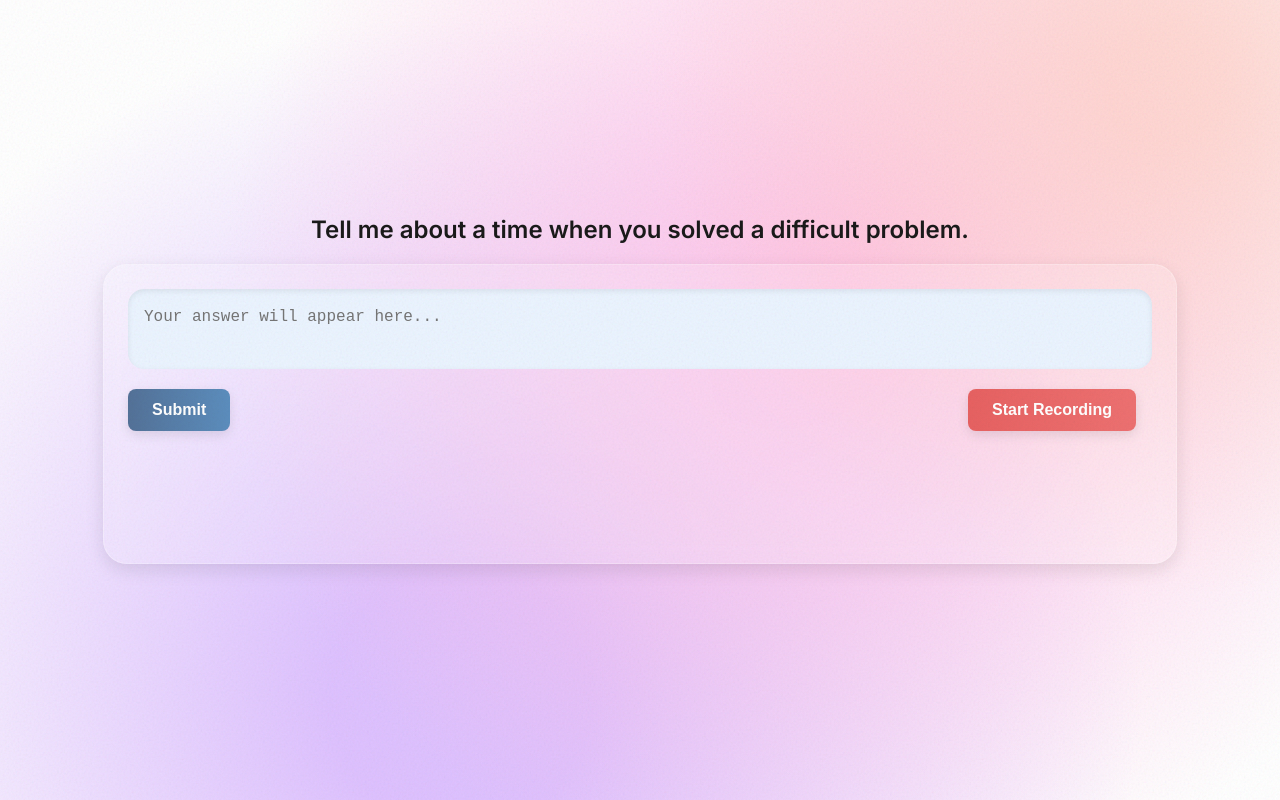
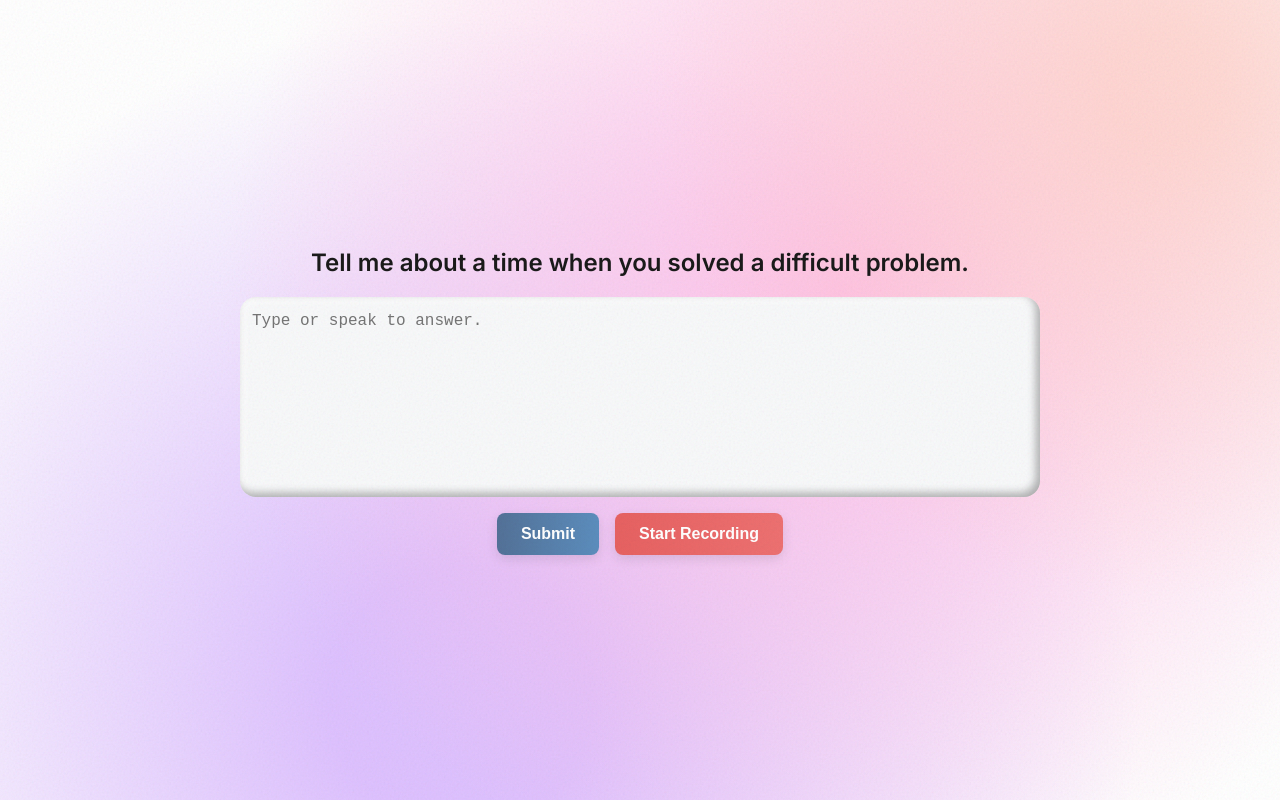
Before and after one commit to WindowsDotExe/HackED2025, a React (Create React App) app in the folder frontend/my-react-app/: page /ChatBot in a window 1280 px wide. Built offline with nearby package versions, Linux system fonts and the light colour scheme.

Commit message:
made changes to chatbot css

```diff
--- a/frontend/my-react-app/src/Pages/ChatBot.jsx
+++ b/frontend/my-react-app/src/Pages/ChatBot.jsx
@@ -6,10 +6,9 @@ import React, { useState, useEffect, useRef } from "react"
 const ChatBot = () => {
   const [userInput, setUserInput] = useState("")
   const [aiQuestion, setAiQuestion] = useState("")
-  const [feedback, setFeedback] = useState("")
-  const [showNextButton, setShowNextButton] = useState(false)
   const [isSubmitted, setIsSubmitted] = useState(false)
   const [isRecording, setIsRecording] = useState(false)
+  const [hasRecordedOnce, setHasRecordedOnce] = useState(false) // Track if recording has been done once
   const textareaRef = useRef(null)
 
   useEffect(() => {
@@ -19,9 +18,8 @@ const ChatBot = () => {
   const fetchNextQuestion = async () => {
     setAiQuestion("Tell me about a time when you solved a difficult problem.")
     setUserInput("")
-    setFeedback("")
-    setShowNextButton(false)
     setIsSubmitted(false)
+    setHasRecordedOnce(false) // Reset recording state for the new question
 
     // Reset the textarea height to minimal
     if (textareaRef.current) {
@@ -35,24 +33,27 @@ const ChatBot = () => {
       return
     }
 
-    setFeedback(
-      "Your response demonstrates problem-solving skills and initiative. " +
-        "Consider providing more specific details about the steps you took..."
-    )
-    setShowNextButton(true)
     setIsSubmitted(true)
+
+    // Move to the next question automatically
+    setTimeout(() => {
+      fetchNextQuestion()
+    }, 500) // Small delay for better user experience
   }
 
   const toggleRecording = () => {
-    setIsRecording(!isRecording)
+    if (!isRecording) {
+      setIsRecording(true)
+      setHasRecordedOnce(true) // Set flag that recording has happened
+    } else {
+      setIsRecording(false)
+    }
     // Add your speech-to-text logic here if needed
   }
 
   const handleTextareaChange = (e) => {
-    // Only allow changes if not submitted
     if (!isSubmitted) {
       setUserInput(e.target.value)
-      // Auto-resize logic up to 200px
       const target = e.target
       target.style.height = "auto"
       const newHeight = Math.min(target.scrollHeight, 200)
@@ -64,59 +65,36 @@ const ChatBot = () => {
     <div className="chat-container">
       <div className="moving-background"></div>
 
-      {/* Smaller AI Box */}
-      <div className="chat-box ai-box">
+      {/* AI Question Text */}
+      <div className="ai-box">
         <div className="text-content">{aiQuestion}</div>
       </div>
 
-      {/* Larger User Box */}
-      <div className="chat-box user-box">
+      {/* Text Input */}
       <textarea
         className={`answer-bubble ${isSubmitted ? "locked" : ""}`}
         ref={textareaRef}
         value={userInput}
         onChange={handleTextareaChange}
-          placeholder="Your answer will appear here..."
+        placeholder="Type or speak to answer."
         disabled={isSubmitted}
       />
 
-        {/* Hide buttons once submitted */}
+      {/* Buttons */}
       {!isSubmitted && (
         <div className="button-container">
-            <button
-              className="submit-button"
-              onClick={submitAnswer}
-              disabled={isSubmitted}
-            >
+          <button className="submit-button" onClick={submitAnswer}>
             Submit
           </button>
           <button className="record-button" onClick={toggleRecording}>
-              {isRecording ? "Stop Recording" : "Start Recording"}
+            {isRecording
+              ? "Stop Recording"
+              : hasRecordedOnce
+                ? "Record Again"
+                : "Start Recording"}
           </button>
         </div>
       )}
-
-        {feedback && (
-          <div className="feedback-container">
-            <h3 className="feedback-heading">Feedback</h3>
-            <div className="feedback-box">
-              <p>{feedback}</p>
-            </div>
-          </div>
-        )}
-
-        {/* Next question button under feedback */}
-        {showNextButton && (
-          <div className="next-question-container">
-            <button
-              className="next-question-button"
-              onClick={fetchNextQuestion}
-            >
-              Next Question
-            </button>
-          </div>
-        )}
-      </div>
     </div>
   )
 }
--- a/frontend/my-react-app/src/Styles/ChatBot.css
+++ b/frontend/my-react-app/src/Styles/ChatBot.css
@@ -1,15 +1,7 @@
 @import url("https://fonts.googleapis.com/css2?family=Inter:wght@400;500;600&display=swap");
 
-
 /* -------------------------------- */
-/* 1) PROPERTIES + KEYFRAMES for BG */
-/* (same as before, unchanged)      */
-/* -------------------------------- */
-
-
-
-/* -------------------------------- */
-/* 2) MAIN CHAT LAYOUT & BACKGROUND */
+/* 1) MAIN LAYOUT & BACKGROUND */
 /* -------------------------------- */
 
 body {
@@ -27,9 +19,10 @@ body {
   position: relative;
   overflow: hidden;
   background-color: hsla(132, 0%, 100%, 1);
-    background-image: radial-gradient(circle at 91% 11%, hsla(13, 100%, 88%, 0.66) 4.038772213247173%, transparent 37.2265767974114%), radial-gradient(circle at 66% 37%, hsla(323, 100%, 88%, 1) 0%, transparent 63.33640956108327%), radial-gradient(circle at 36% 87%, hsla(268, 100%, 88%, 1) 12.107536057085522%, transparent 63.33640956108327%);
+  background-image: radial-gradient(circle at 91% 11%, hsla(13, 100%, 88%, 0.66) 4.038772213247173%, transparent 37.2265767974114%),
+                    radial-gradient(circle at 66% 37%, hsla(323, 100%, 88%, 1) 0%, transparent 63.33640956108327%),
+                    radial-gradient(circle at 36% 87%, hsla(268, 100%, 88%, 1) 12.107536057085522%, transparent 63.33640956108327%);
   background-blend-mode: normal, normal, normal;
-
 }
 
 .chat-container::after {
@@ -44,29 +37,20 @@ body {
 }
 
 /* -------------------------------- */
-/* 3) BOXES & ELEMENTS STYLES       */
+/* 2) TEXT INPUT & BUTTONS (NO BOX) */
 /* -------------------------------- */
 
-/* Common chat-box styling */
-.chat-box {
-  border-radius: 24px;
-  box-shadow: 0 6px 18px rgba(0, 0, 0, 0.1);
-  margin-bottom: 1.5rem;
-  position: relative;
-}
-
-/* AI box => frosted glass effect */
-/* AI box => Make it invisible except for the text */
+/* AI question text */
 .ai-box {
   width: auto;
   max-width: 90%;
   min-height: auto;
-    background: none; /* Remove background */
-    border: none; /* Remove border */
-    box-shadow: none; /* Remove shadow */
-    padding: 0; /* Remove padding */
-    margin: 0 auto 1rem; /* Keep only vertical margin for spacing */
-    text-align: center; /* Center the text */
+  background: none;
+  border: none;
+  box-shadow: none;
+  padding: 0;
+  margin: 0 auto 1rem;
+  text-align: center;
   display: flex;
   align-items: center;
   justify-content: center;
@@ -81,89 +65,85 @@ body {
   color: #1a1a1a;
 }
 
-
-/* User box => also frosted glass, slightly different alpha if you want */
-.user-box {
-  width: 80%;
-  max-width: 1200px;
-  min-height: 250px;
-
-  background: rgba(255, 255, 255, 0.2);
-  backdrop-filter: blur(10px);
-  border: 1px solid rgba(255, 255, 255, 0.25);
-
-  color: #1a1a1a;
-  padding: 1.5rem;
-}
-
-/* Answer bubble => remove the black/dark border */
+/* Sunk-in effect for the text area */
 .answer-bubble {
     width: 100%;
-  min-height: 80px;
-  max-height: 200px;
-  /* Remove the 2px border and just keep a nice background color if desired */
+    max-width: 800px;
+    min-height: 200px; /* Further increased minimum height */
+    max-height: 200px; /* Further increased maximum height */
     border: none;
     border-radius: 16px;
-  padding: 16px;
+    padding: 12px;
     font-size: 1rem;
     line-height: 1.6;
-  background-color: #ebf4ff;
+    background: #f8f9fa;
     color: #2C2F33;
     overflow-y: auto;
     box-sizing: border-box;
     transition: all 0.3s ease-in-out;
-  box-shadow: inset 0 2px 6px rgba(0, 0, 0, 0.08);
     resize: none;
+
+    /* Inner shadow effect to create a "sunk-in" look */
+    box-shadow: inset -4px -4px 8px rgba(0, 0, 0, 0.3),
+                            inset 4px 4px 8px rgba(255, 255, 255, 0.7);
+
+    /* Remove default focus outline */
+    outline: none;
 }
 
-.answer-bubble.locked {
-  background-color: #cbd5e0;
-  opacity: 0.7;
-  pointer-events: auto; /* allow scrolling even if locked */
+/* Increase size when text is entered */
+.answer-bubble:focus {
+    transform: scale(1.03); /* Slightly increase size */
+    box-shadow: inset -2px -2px 4px rgba(0, 0, 0, 0.3),
+                inset 2px 2px 4px rgba(255, 255, 255, 0.7);
 }
 
+/* Return to normal size when focus is lost */
+.answer-bubble:not(:focus) {
+    transform: scale(1); /* Return to original size */
+    box-shadow: inset -4px -4px 8px rgba(0, 0, 0, 0.3),
+                            inset 4px 4px 8px rgba(255, 255, 255, 0.7);
+}
+
+/* Locked/disabled state */
+.answer-bubble.locked {
+    background-color: #e0e0e0;
+    color: #888;
+    opacity: 0.7;
+    pointer-events: none;
+}
 /* Button container */
 .button-container {
   display: flex;
-  justify-content: space-between;
+  justify-content: center;
   width: 100%;
   margin-top: 1rem;
 }
 
-/* Submit & Record buttons =>
-   1) Only the first letter capitalized
-   2) Color fade: background-size: 200% and shift on hover */
+/* Common button styles */
 .submit-button,
 .record-button {
   padding: 0.75rem 1.5rem;
   font-size: 1rem;
   font-weight: 600;
-  /* only first letter capital: */
   text-transform: capitalize;
-
   border: none;
   border-radius: 8px;
   cursor: pointer;
-
-  /* For a nice color fade, use a wider gradient + move background-position */
   background-size: 200% auto;
   transition: background-position 0.4s ease, transform 0.3s ease;
   box-shadow: 0 4px 12px rgba(0, 0, 0, 0.1);
-  margin-right: 1rem;
+  margin: 0 0.5rem;
 }
 
-/* Blue gradient for submit */
+/* Submit button */
 .submit-button {
-  background-image: linear-gradient(
-    to right,
-    rgba(44, 82, 130, 0.8),
-    rgba(66, 153, 225, 0.8)
-  );
+  background-image: linear-gradient(to right, rgba(44, 82, 130, 0.8), rgba(66, 153, 225, 0.8));
   color: #ffffff;
 }
 
 .submit-button:hover {
-  background-position: right center; /* triggers the “fade” effect */
+  background-position: right center;
   transform: scale(1.05);
 }
 
@@ -172,13 +152,9 @@ body {
   cursor: not-allowed;
 }
 
-/* Red gradient for record */
+/* Record button */
 .record-button {
-  background-image: linear-gradient(
-    to right,
-    rgba(229, 62, 62, 0.8),
-    rgba(245, 101, 101, 0.8)
-  );
+  background-image: linear-gradient(to right, rgba(229, 62, 62, 0.8), rgba(245, 101, 101, 0.8));
   color: #ffffff;
 }
 
@@ -192,93 +168,21 @@ body {
   cursor: not-allowed;
 }
 
-/* Quit button (unchanged) */
-.quit-button {
-  padding: 0.75rem 1.5rem;
-  font-size: 1rem;
-  font-weight: 600;
-  text-transform: uppercase;
-  background-color: #b2ecff;
-  color: #1a1a1a;
-  border: none;
-  border-radius: 8px;
-  cursor: pointer;
-  transition: all 0.3s ease;
-  box-shadow: 0 4px 12px rgba(0, 0, 0, 0.1);
-}
+/* -------------------------------- */
+/* 3) RESPONSIVE DESIGN */
+/* -------------------------------- */
 
-.quit-button:hover {
-  background-color: #a3def1;
-  transform: scale(1.05);
-}
-
-/* Feedback container */
-.feedback-container {
-  margin-top: 1.5rem;
-}
-
-.feedback-heading {
-  font-size: 1.2rem;
-  font-weight: 700;
-  color: #2c5282;
-  margin-bottom: 8px;
-}
-
-.feedback-box {
-  padding: 1rem;
-  background: #edf2f7;
-  border-radius: 12px;
-  border: 1px solid #2c5282;
-  color: #2C2F33;
-  height: 100px;
-  max-height: 200px;
-  overflow-y: auto;
-  box-shadow: inset 0 2px 6px rgba(0, 0, 0, 0.08);
-}
-
-/* Next Question button (keeps uppercase) */
-.next-question-container {
-  margin-top: 1rem;
-  text-align: right;
-}
-
-.next-question-button {
-  padding: 0.75rem 1.5rem;
-  font-size: 1rem;
-  font-weight: 600;
-  text-transform: uppercase;
-  background: linear-gradient(
-    135deg,
-    rgba(44, 82, 130, 0.8),
-    rgba(66, 153, 225, 0.8)
-  );
-  color: #ffffff;
-  border: none;
-  border-radius: 8px;
-  cursor: pointer;
-  transition: all 0.3s ease;
-  box-shadow: 0 4px 12px rgba(0, 0, 0, 0.1);
-}
-
-.next-question-button:hover {
-  background: linear-gradient(
-    135deg,
-    rgba(44, 82, 130, 0.9),
-    rgba(66, 153, 225, 0.9)
-  );
-  transform: scale(1.05);
-}
-
-/* Responsive */
 @media (max-width: 768px) {
-  .ai-box {
+  .answer-bubble {
     width: 90%;
   }
-  .user-box {
-    width: 90%;
+  .button-container {
+    flex-direction: column;
+    align-items: center;
   }
-  .next-question-container {
-    text-align: center;
-    margin-top: 1rem;
+  .submit-button,
+  .record-button {
+    width: 100%;
+    margin: 0.5rem 0;
   }
 }
```
Lines whose indentation alone changed are shown as unchanged.
